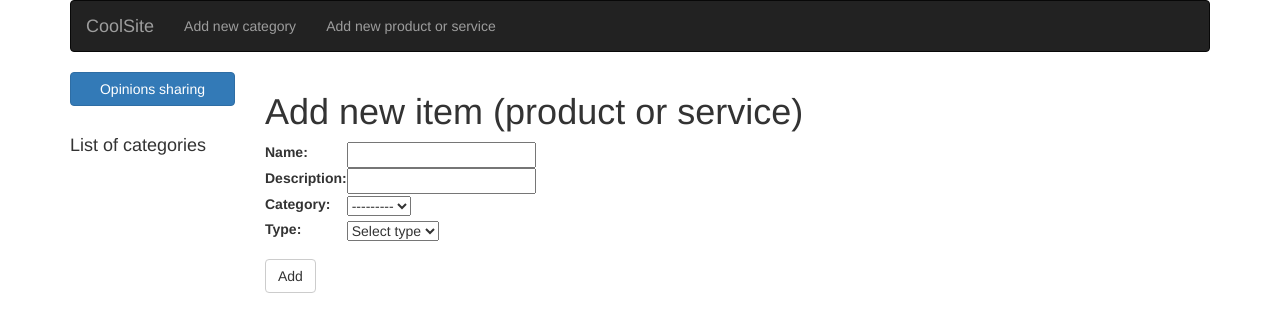
After one commit to G-Tarik/Django-Unchained, a Django app: page /opapp/item/add/ in a window 1280 px wide. The commit adds this page. Shown: the top 332 px of the page. Run offline with Django 3.2, Linux system fonts and the light colour scheme; data that the repository does not hold is empty; some libraries are stand-ins or nearby versions.

Commit message:
Extract left-side menu to separate template

```diff
--- a/opinion/templates/opinion/add_form.html
+++ b/opinion/templates/opinion/add_form.html
@@ -18,9 +18,9 @@
 {% endif%}
 
 <form action="{% url action_url action_arg %}" method="post">
-    {% csrf_token %}
-    <table class="form-table">{{ form.as_table }}</table>
-    <input type="submit" value="Add">
+  {% csrf_token %}
+  <table class="form-group">{{ form.as_table }}</table>
+  <button type="submit" class="btn btn-default">Add</button>
 </form>
 
 {%  endblock %}
--- /dev/null
+++ b/opinion/templates/opinion/categories_list.html
@@ -0,0 +1,4 @@
+  <h4>List of categories</h4>
+  {% for cat in categories %}
+    <li {{ highlight }}><a href="{% url 'opinion:list_all' %}?filter={{ cat.id }}">{{ cat.name_text }}</a></li>
+  {% endfor %}
```
